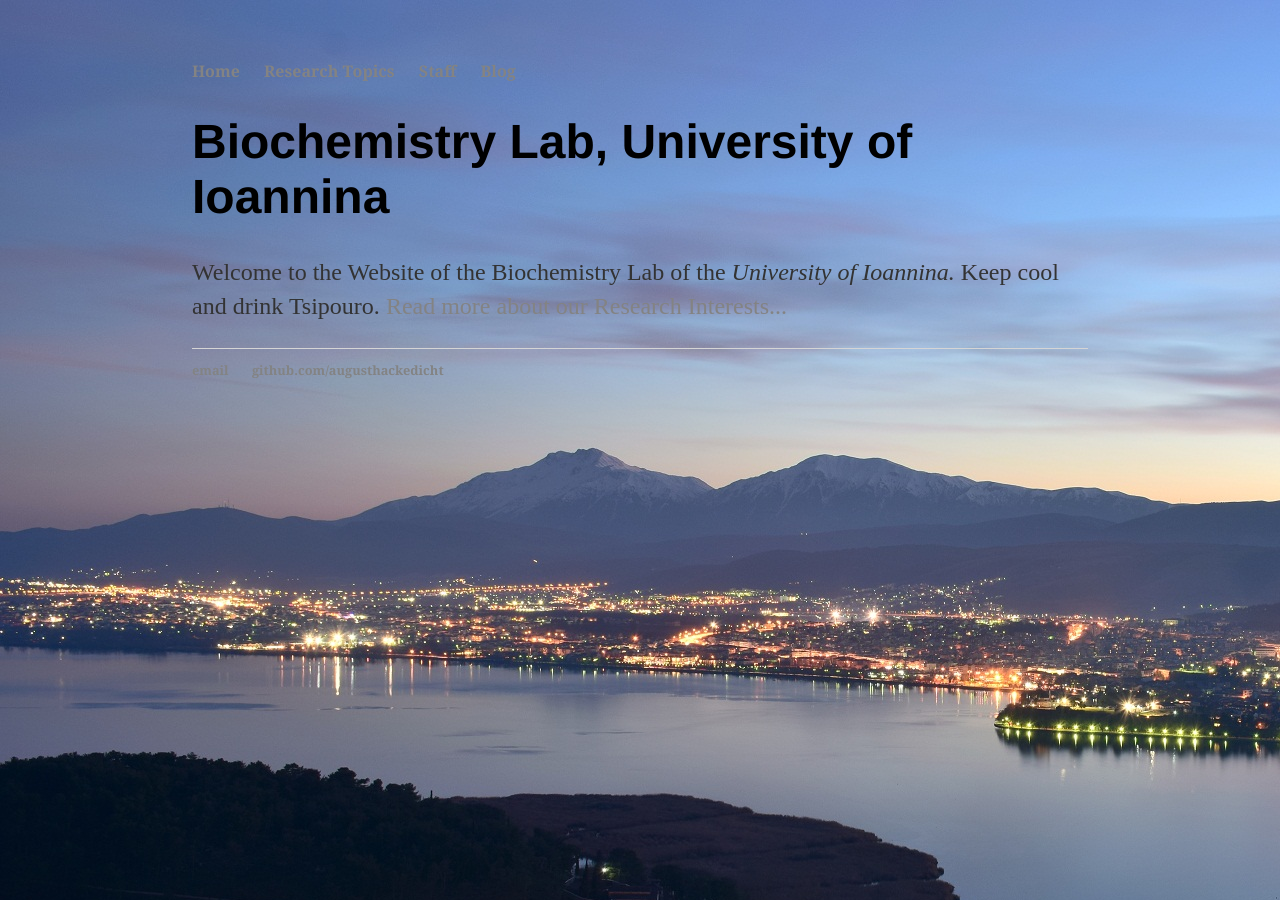
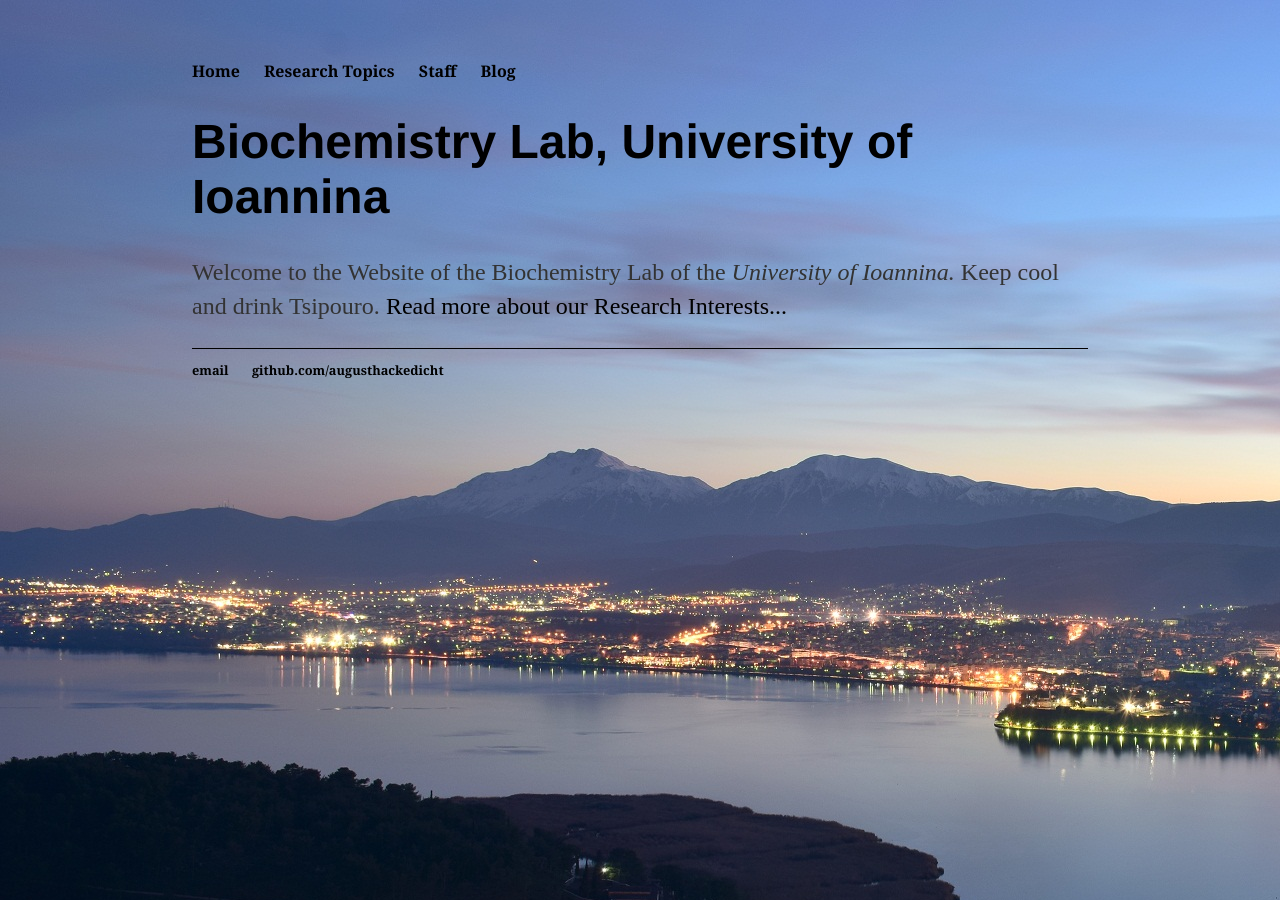
Before and after one commit to augusthackedicht/augusthackedicht.github.io, a Jekyll site: the page built from index.html, in a window 1280 px wide. Built offline with Jekyll 4.4.1, drawn with Linux system fonts in a browser that asks for light colours.

Commit message:
Update main.css

```diff
--- a/css/main.css
+++ b/css/main.css
@@ -15,7 +15,7 @@ nav ul li, footer ul li {
 }
 a {
     text-decoration: none;
-    color: #838383;
+    color: #000000;
 }
 a:hover {
     text-decoration: underline;
@@ -30,7 +30,7 @@ p {
     color: #333;
 }
 footer {
-    border-top: 1px solid #d5d5d5;
+    border-top: 1px solid #000000;
     font-size: .8em;
 }
 
```
